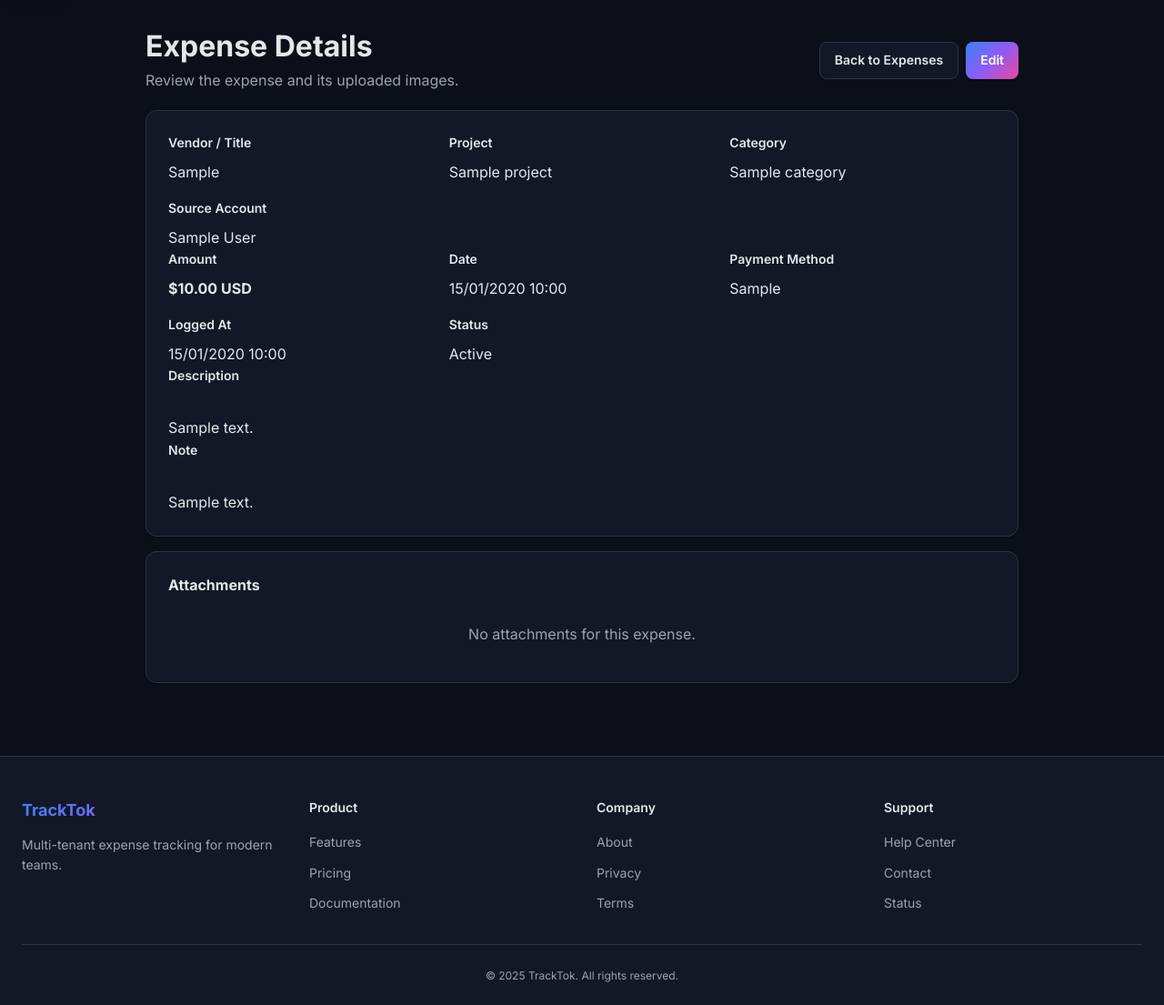
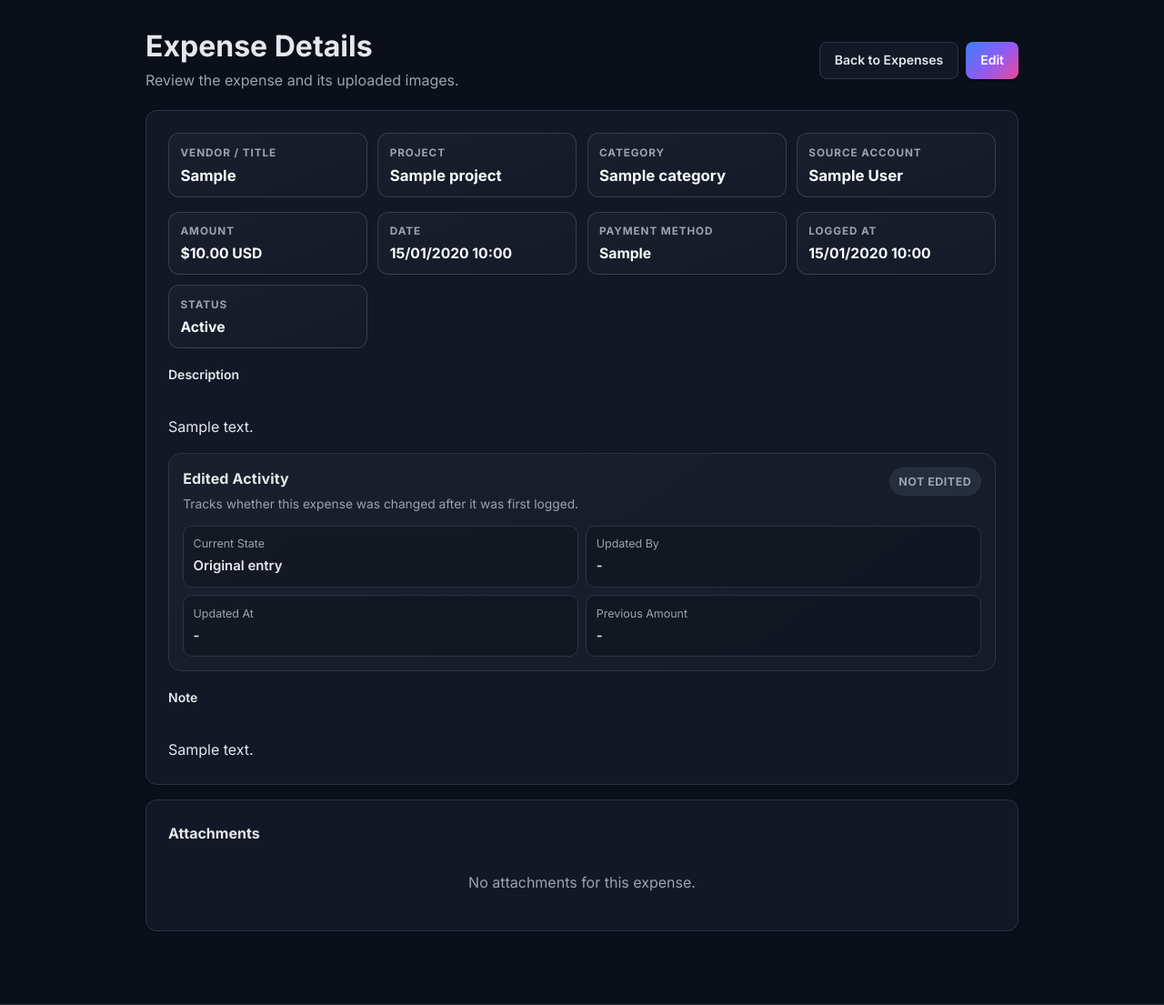
Before and after one commit to illicitus79/TrackTok, a Flask app: page /expenses/1 in a window 1280 px wide. Shown: the part 75-1180 px from the top of the page at 91% size. Before the commit the page ends 1155 px from the top, so only its background shows below. Run offline with Flask 3, Linux system fonts and the light colour scheme; a user stored in the database is signed in; tables that the repository leaves empty hold one stand-in row (values such as "Sample post"); parts of the project's set-up code (start-up, migrations or seed data) failed here and were passed over.

Commit message:
feat: improve expense detail and list layouts with enhanced metadata display
Co-authored-by: Copilot <copilot@github.com>

```diff
--- a/app/templates/expenses/detail.html
+++ b/app/templates/expenses/detail.html
@@ -22,55 +22,55 @@
 
   <div class="card">
     <div class="card-body">
-      <div class="form-grid">
-        <div class="form-group">
-          <div class="form-label">Vendor / Title</div>
-          <div class="form-value">{{ expense.vendor or '—' }}</div>
+      <div class="form-grid expense-meta-grid">
+        <div class="form-group expense-meta-item">
+          <div class="form-label expense-meta-label">Vendor / Title</div>
+          <div class="form-value expense-meta-value">{{ expense.vendor or '—' }}</div>
         </div>
-        <div class="form-group">
-          <div class="form-label">Project</div>
-          <div class="form-value">
+        <div class="form-group expense-meta-item">
+          <div class="form-label expense-meta-label">Project</div>
+          <div class="form-value expense-meta-value">
             {{ expense.project.name if expense.project else '—' }}
           </div>
         </div>
-        <div class="form-group">
-          <div class="form-label">Category</div>
-          <div class="form-value">
+        <div class="form-group expense-meta-item">
+          <div class="form-label expense-meta-label">Category</div>
+          <div class="form-value expense-meta-value">
             {{ expense.category.name if expense.category else 'Uncategorized' }}
           </div>
         </div>
-        <div class="form-group">
-          <div class="form-label">Source Account</div>
-          <div class="form-value">
+        <div class="form-group expense-meta-item">
+          <div class="form-label expense-meta-label">Source Account</div>
+          <div class="form-value expense-meta-value">
             {{ expense.account.name if expense.account else '—' }}
           </div>
         </div>
       </div>
 
-      <div class="form-grid">
-        <div class="form-group">
-          <div class="form-label">Amount</div>
-          <div class="form-value form-value-strong">
+      <div class="form-grid expense-meta-grid expense-meta-grid-secondary">
+        <div class="form-group expense-meta-item">
+          <div class="form-label expense-meta-label">Amount</div>
+          <div class="form-value expense-meta-value form-value-strong">
             {{ format_money(expense.amount|float) }} {{ expense.currency }}
           </div>
         </div>
-        <div class="form-group">
-          <div class="form-label">Date</div>
-          <div class="form-value">{{ format_date(expense.expense_date, include_time=True) }}</div>
+        <div class="form-group expense-meta-item">
+          <div class="form-label expense-meta-label">Date</div>
+          <div class="form-value expense-meta-value">{{ format_date(expense.expense_date, include_time=True) }}</div>
         </div>
-        <div class="form-group">
-          <div class="form-label">Payment Method</div>
-          <div class="form-value">
+        <div class="form-group expense-meta-item">
+          <div class="form-label expense-meta-label">Payment Method</div>
+          <div class="form-value expense-meta-value">
             {{ expense.payment_method.replace('_',' ')|title }}
           </div>
         </div>
-        <div class="form-group">
-          <div class="form-label">Logged At</div>
-          <div class="form-value">{{ format_date(expense.created_at, include_time=True) }}</div>
+        <div class="form-group expense-meta-item">
+          <div class="form-label expense-meta-label">Logged At</div>
+          <div class="form-value expense-meta-value">{{ format_date(expense.created_at, include_time=True) }}</div>
         </div>
-        <div class="form-group">
-          <div class="form-label">Status</div>
-          <div class="form-value">{{ expense.status|title }}</div>
+        <div class="form-group expense-meta-item">
+          <div class="form-label expense-meta-label">Status</div>
+          <div class="form-value expense-meta-value">{{ expense.status|title }}</div>
         </div>
       </div>
 
@@ -78,6 +78,42 @@
         <div class="form-label">Description</div>
         <div class="form-value form-value-pre">
           {{ expense.description or 'No description provided.' }}
+        </div>
+      </div>
+
+      {% set meta = expense.expense_metadata or {} %}
+      {% set is_edited = meta.get("edited") %}
+      {% set updated_by = meta.get("last_updated_by_name") or meta.get("last_updated_by") or "System" %}
+      {% set updated_at = (meta.get("last_updated_at") or "")|string|replace("T", " ")|replace("Z", "") %}
+      <div class="edited-audit {% if is_edited %}is-edited{% else %}is-clean{% endif %}">
+        <div class="edited-audit-head">
+          <div>
+            <div class="edited-audit-title">Edited Activity</div>
+            <p class="edited-audit-subtitle">Tracks whether this expense was changed after it was first logged.</p>
+          </div>
+          <span class="edited-audit-badge">{% if is_edited %}Edited{% else %}Not Edited{% endif %}</span>
+        </div>
+
+        <div class="edited-audit-grid">
+          <div class="edited-audit-item">
+            <div class="edited-audit-label">Current State</div>
+            <div class="edited-audit-value">{% if is_edited %}Updated after creation{% else %}Original entry{% endif %}</div>
+          </div>
+
+          <div class="edited-audit-item">
+            <div class="edited-audit-label">Updated By</div>
+            <div class="edited-audit-value">{% if is_edited %}{{ updated_by }}{% else %}-{% endif %}</div>
+          </div>
+
+          <div class="edited-audit-item">
+            <div class="edited-audit-label">Updated At</div>
+            <div class="edited-audit-value">{% if is_edited and updated_at %}{{ updated_at }}{% else %}-{% endif %}</div>
+          </div>
+
+          <div class="edited-audit-item">
+            <div class="edited-audit-label">Previous Amount</div>
+            <div class="edited-audit-value">{% if is_edited and meta.get("last_amount") is not none %}{{ format_money(meta.get("last_amount")|float) }}{% else %}-{% endif %}</div>
+          </div>
         </div>
       </div>
 
--- a/static/css/dark.css
+++ b/static/css/dark.css
@@ -4123,11 +4123,119 @@ body.modal-open {
   gap: 0.5rem;
   flex-wrap: wrap;
 }
+.expense-meta-grid {
+  margin-bottom: 0.95rem;
+  grid-template-columns: repeat(auto-fit, minmax(190px, 1fr));
+  gap: 0.7rem;
+}
+.expense-meta-grid-secondary {
+  margin-bottom: 1.1rem;
+}
+.expense-meta-item {
+  border: 1px solid rgba(148, 163, 184, 0.25);
+  border-radius: 12px;
+  padding: 0.72rem 0.78rem;
+  background: linear-gradient(160deg, rgba(255, 255, 255, 0.03), rgba(255, 255, 255, 0.01));
+  gap: 0.35rem;
+}
+.expense-meta-label {
+  color: var(--text-muted);
+  font-size: 0.73rem;
+  text-transform: uppercase;
+  letter-spacing: 0.08em;
+  font-weight: 700;
+}
+.expense-meta-value {
+  color: #f8fafc;
+  font-size: 1.05rem;
+  font-weight: 650;
+  line-height: 1.3;
+  overflow-wrap: anywhere;
+}
+.expense-meta-grid-secondary .expense-meta-value {
+  font-size: 0.98rem;
+}
 .form-value-strong {
   font-weight: 700;
 }
 .form-value-pre {
   white-space: pre-line;
+}
+.edited-audit {
+  margin: 1rem 0 1.15rem;
+  border: 1px solid var(--border);
+  border-radius: 14px;
+  padding: 0.95rem;
+  background: linear-gradient(145deg, rgba(255, 255, 255, 0.03), rgba(255, 255, 255, 0.015));
+}
+.edited-audit.is-edited {
+  border-color: rgba(16, 185, 129, 0.45);
+  background: linear-gradient(145deg, rgba(16, 185, 129, 0.12), rgba(16, 185, 129, 0.03));
+}
+.edited-audit-head {
+  display: flex;
+  justify-content: space-between;
+  align-items: flex-start;
+  gap: 0.75rem;
+  margin-bottom: 0.8rem;
+}
+.edited-audit-title {
+  font-size: 1rem;
+  font-weight: 700;
+  letter-spacing: 0.01em;
+}
+.edited-audit-subtitle {
+  margin: 0.2rem 0 0;
+  color: var(--text-muted);
+  font-size: 0.86rem;
+}
+.edited-audit-badge {
+  display: inline-flex;
+  align-items: center;
+  border-radius: 999px;
+  padding: 0.28rem 0.6rem;
+  font-size: 0.78rem;
+  font-weight: 700;
+  text-transform: uppercase;
+  letter-spacing: 0.04em;
+  white-space: nowrap;
+  border: 1px solid var(--border);
+  color: var(--text-muted);
+  background: rgba(148, 163, 184, 0.12);
+}
+.edited-audit.is-edited .edited-audit-badge {
+  border-color: rgba(16, 185, 129, 0.55);
+  color: #86efac;
+  background: rgba(16, 185, 129, 0.22);
+}
+.edited-audit-grid {
+  display: grid;
+  grid-template-columns: repeat(2, minmax(0, 1fr));
+  gap: 0.55rem;
+}
+.edited-audit-item {
+  border: 1px solid var(--border);
+  border-radius: 10px;
+  background: rgba(0, 0, 0, 0.2);
+  padding: 0.58rem 0.65rem;
+}
+.edited-audit-label {
+  color: var(--text-muted);
+  font-size: 0.78rem;
+  margin-bottom: 0.2rem;
+}
+.edited-audit-value {
+  font-size: 0.93rem;
+  font-weight: 600;
+  overflow-wrap: anywhere;
+}
+@media (max-width: 720px) {
+  .expense-meta-grid {
+    grid-template-columns: 1fr;
+  }
+  .edited-audit-grid {
+    grid-template-columns: 1fr;
+  }
 }
 .expense-attachments-header {
   display: flex;
```
Also changed, not shown: app/templates/dashboard/project.html (+4 -7 lines), app/templates/expenses/list.html (+5 -17 lines).
